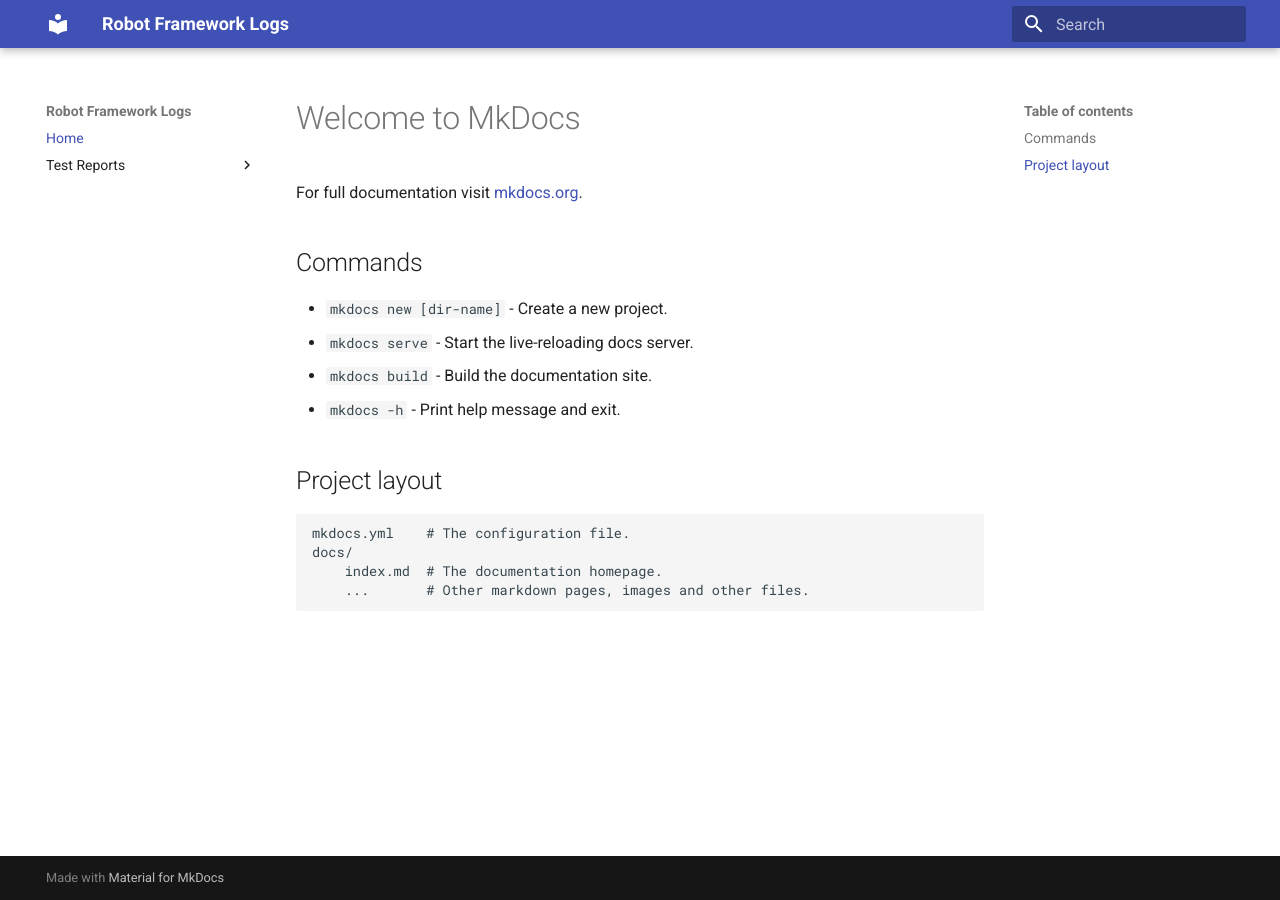
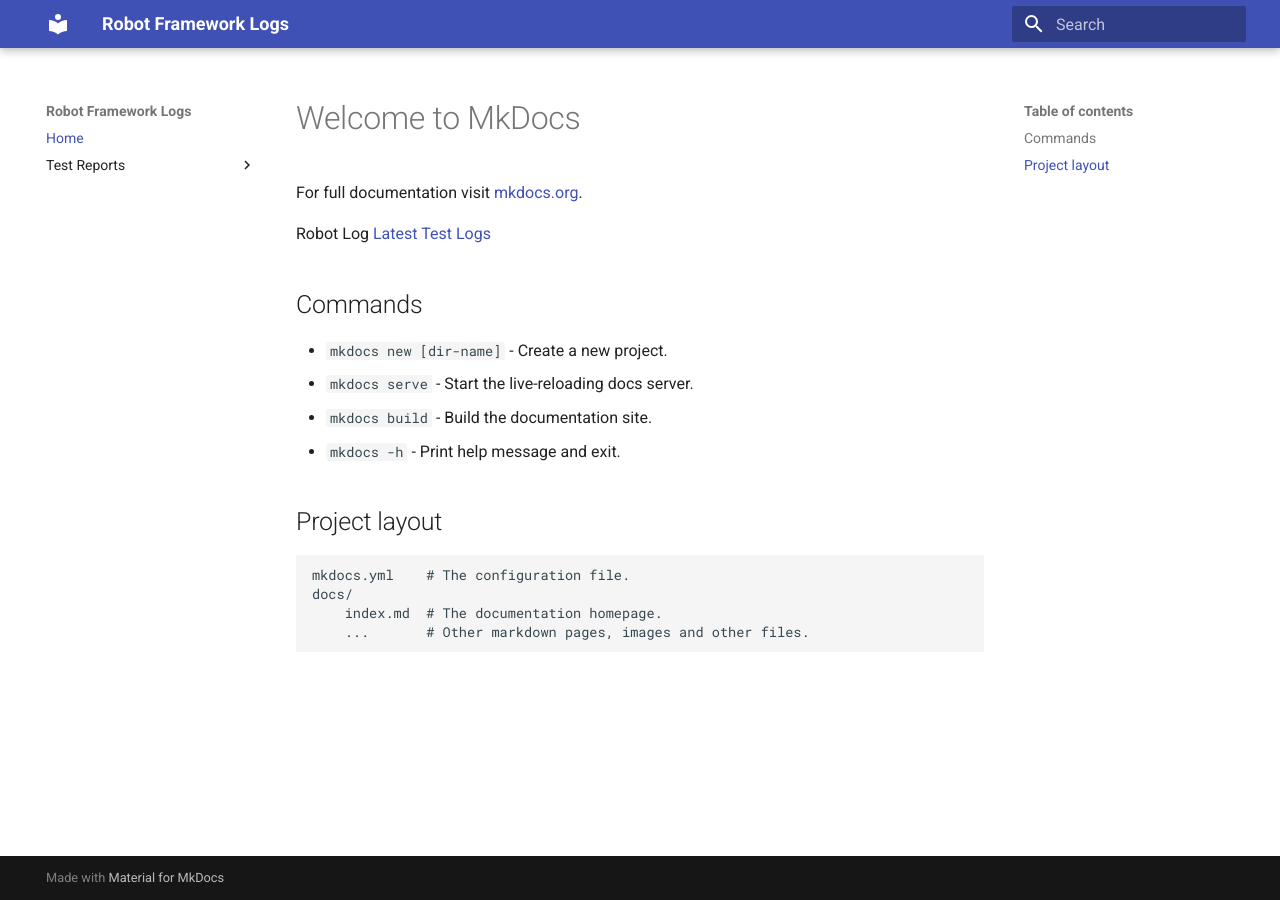
Before and after one commit to sinesipho-jacobs/robot-logs, an MkDocs documentation site: the page built from docs/index.md, in a window 1280 px wide. Built offline with MkDocs 1.6.1 and Material for MkDocs 9.7.7, drawn with Linux system fonts in a browser that asks for light colours.

Commit message:
Update index.md

```diff
--- a/docs/index.md
+++ b/docs/index.md
@@ -1,6 +1,8 @@
 # Welcome to MkDocs
 
 For full documentation visit [mkdocs.org](https://www.mkdocs.org).
+
+Robot Log [Latest Test Logs](log.html)
 
 ## Commands
 
```
